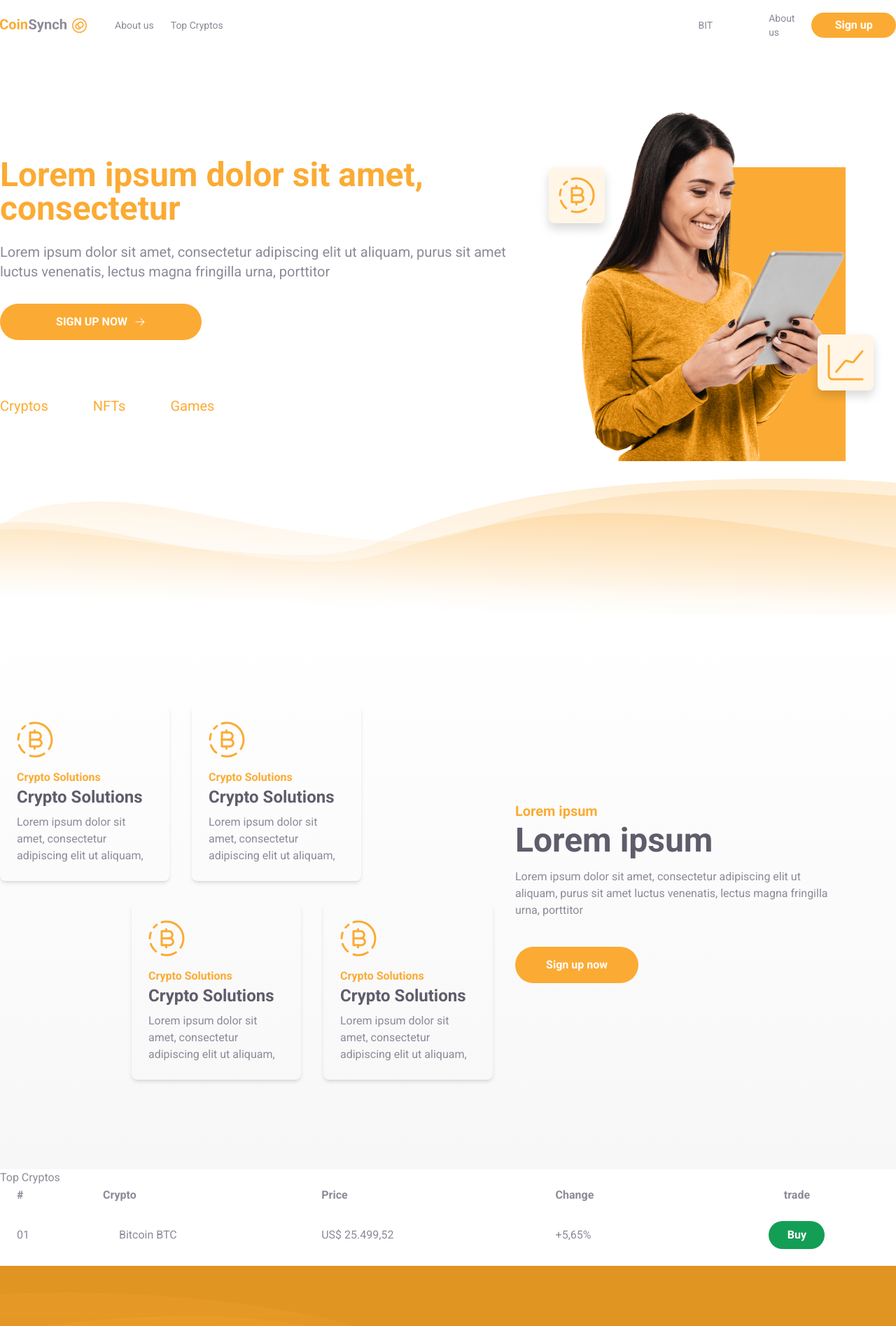
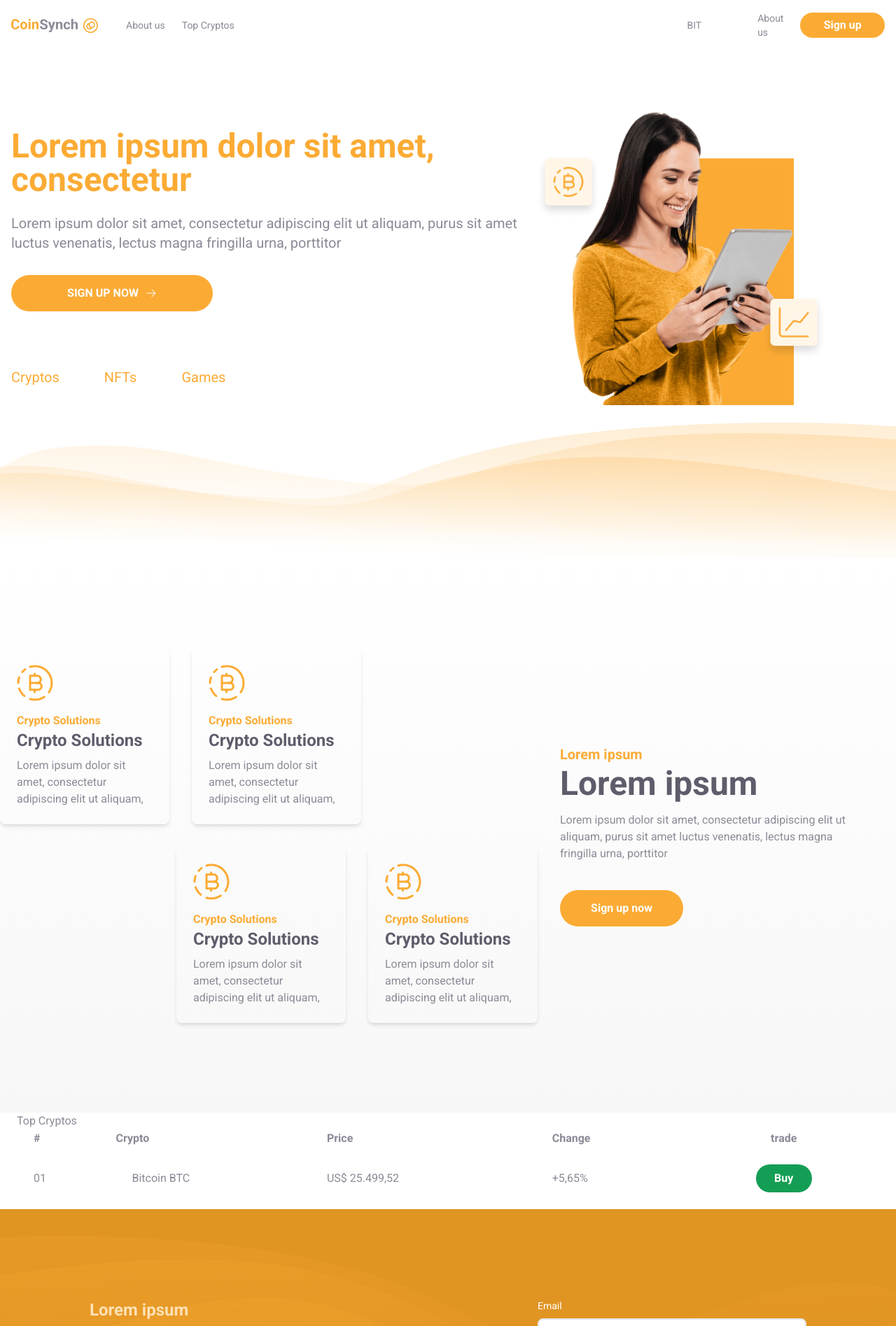
Before and after one commit to joaoSouza-js/CoinSynch, a Next.js app: page / in a window 1280 px wide. Shown: the top 1895 px of the page at 70% size. Built offline with nearby package versions, Linux system fonts and the light colour scheme.

Commit message:
feat(screen:home) add ImagesCarousel

```diff
--- a/package.json
+++ b/package.json
@@ -18,6 +18,7 @@
     "clsx": "^2.0.0",
     "eslint": "8.45.0",
     "eslint-config-next": "13.4.12",
+    "keen-slider": "^6.8.6",
     "next": "13.4.12",
     "postcss": "8.4.27",
     "react": "18.2.0",
--- a/src/app/layout.tsx
+++ b/src/app/layout.tsx
@@ -20,7 +20,7 @@ export default function RootLayout({
 }) {
   return (
     <html lang="pt-br"  className={roboto.variable}>
-      <body className='max-w-7xl mx-auto' >{children}</body>
+      <body  >{children}</body>
     </html>
   )
 }
--- a/src/app/page.tsx
+++ b/src/app/page.tsx
@@ -10,11 +10,14 @@ import WavesFormImage from '@/assets/wavesForm.svg'
 import { Card } from '@/components/Card'
 import CoinSvg from '@/assets/coin.svg'
 import { NewsLetterForm } from '@/components/NewsLetterForm'
+import { ImagesCarrousel } from '@/components/ImagesCarrousel'
 
 export default function Home() {
   return (
    <div>
-    <header className=' py-4 flex justify-between fixed top-0 max-w-7xl w-full text-sm bg-white'>
+    <header className=' py-4 px-4 flex justify-center fixed top-0   w-full text-sm bg-white z-10'>
+      <div className='flex w-full justify-between max-w-7xl '>
+
         <div className='flex items-center'>
           <Image src={Logo} alt=''/>
           <nav className='flex gap-x-6 ml-10'>
@@ -51,11 +54,12 @@ export default function Home() {
           </nav>
         </div>
 
+      </div>
 
 
     </header>
 
-    <section className='mt-40 grid  items-center grid-cols-[60%_40%]'>
+    <section className='mt-40 grid px-4  items-center grid-cols-[60%_40%] max-w-7xl m-auto'>
       <div>
           <h1 className='text-5xl text-yellow-500 font-bold'>
             Lorem ipsum dolor sit amet, consectetur
@@ -77,18 +81,32 @@ export default function Home() {
           </div>
       </div>
       <div>
-        <Image
-          alt=''
-          src={HappyWomenImage}
+
+        <ImagesCarrousel
+          images={[
+            {
+              key: '0',
+              src: HappyWomenImage.src,
+              alt:'happyWomen',
+            },
+            {
+              key: '1',
+              src: HappyWomenImage.src,
+              alt:'happyWomen',
+            },
+
+          ]}
         />
       </div>
     </section>
+
     <Image
       alt=''
+      className='w-full'
       src={WavesImage}
     />
 
-    <section className='grid pt-32 grid-cols-[55%_45%] gap-8 bg-gradient-to-b pb-32 from-white to-[#F7F7F7] '>
+    <section className='grid pt-32 max-w-7xl mx-auto grid-cols-[60%_40%]  bg-gradient-to-b pb-32 from-white to-[#F7F7F7] '>
       <div className='flex flex-col gap-8'>
           <div className='flex gap-x-8'>
 
@@ -126,7 +144,7 @@ export default function Home() {
 
           </div>
       </div>
-      <div className='flex flex-col justify-center  max-w-md'>
+      <div className='flex flex-col justify-center pl-8  max-w-md'>
         <strong className='text-yellow-500 text-xl font-bold'>Lorem ipsum </strong>
         <span className='text-5xl mt-1 block text-gray-700 font-bold'>Lorem ipsum </span>
         <p className='mt-4 '>Lorem ipsum dolor sit amet, consectetur adipiscing elit ut aliquam, purus sit amet luctus venenatis, lectus magna fringilla urna, porttitor</p>
@@ -137,7 +155,7 @@ export default function Home() {
 
     </section>
 
-    <section>
+    <section className='max-w-7xl mx-auto px-6 '>
       <h2>Top Cryptos</h2>
       <table className='w-full table-auto border-collapse'>
         <thead className='text-left' >
@@ -167,7 +185,8 @@ export default function Home() {
       </table>
     </section>
 
-    <section className='bg-yellow-600  py-32 flex justify-center gap-60 relative'>
+    <section className='bg-yellow-600 px-6  py-32 flex justify-center  relative'>
+      <div className='flex w-full justify-between max-w-5xl'>
         <div className='text-white z-10'>
           <h2 className='font-bold text-2xl text-yellow-200'>
             Lorem ipsum
@@ -187,6 +206,8 @@ export default function Home() {
           alt=''
         />
 
+      </div>
+
     </section>
 
 
--- /dev/null
+++ b/src/components/ImagesCarrousel.tsx
@@ -0,0 +1,66 @@
+
+import 'keen-slider/keen-slider.min.css'
+import { useKeenSlider } from 'keen-slider/react'
+
+import Image,{ImageProps} from "next/image";
+
+
+
+interface ImagesCarrouselProps {
+    images: ImageProps[]
+}
+
+export function ImagesCarrousel({images}:ImagesCarrouselProps){
+
+
+    const [sliderRef, instanceRef] = useKeenSlider(
+        {
+        loop: true,
+        defaultAnimation: {
+            duration: 2000
+        },
+         slides: {
+
+             perView: 1.2
+         }
+        },
+
+      )
+
+
+    let hasScrolled = false;
+
+    function handleScroll() {
+        if (!hasScrolled) {
+          instanceRef.current?.next()
+          console.log('User has scrolled for the first time!');
+          hasScrolled = true;
+        }
+
+        // You can add additional code here to handle subsequent scrolls if needed.
+      }
+
+      // Add the event listener to the 'scroll' event
+      window.addEventListener('scroll', handleScroll);
+
+
+
+      return (
+        <div onScroll={() => {
+            console.log('oi mundo')
+        }} ref={sliderRef} className="keen-slider w-full ">
+            {
+                images.map(image => (
+                    <Image
+                        className="keen-slider__slide"
+                        width={500}
+                        height={600}
+                        {...image}
+                    />
+                ))
+            }
+        </div>
+
+      )
+
+}
--- a/src/components/NewsLetterForm.tsx
+++ b/src/components/NewsLetterForm.tsx
@@ -11,7 +11,7 @@ export function NewsLetterForm(){
                 <TextInput.Label>
                     Email
                 </TextInput.Label>
-                <TextInput.Input/>
+                <TextInput.Input placeholder="Digite o seu email"/>
             </TextInput.Root>
             <Button className="hover:bg-yellow-400">
                 Subscribe
```
Also changed, not shown: 1 other file (tests, documents, lock files or other folders). Lines whose indentation alone changed are shown as unchanged.
